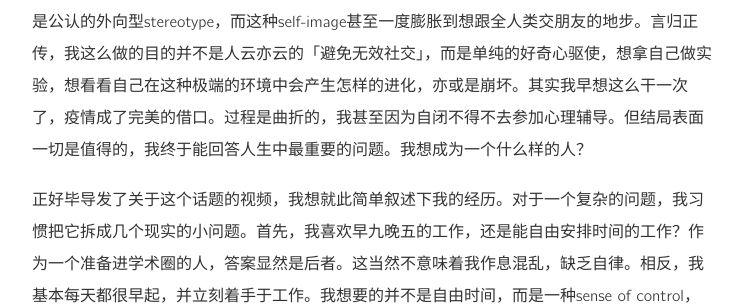
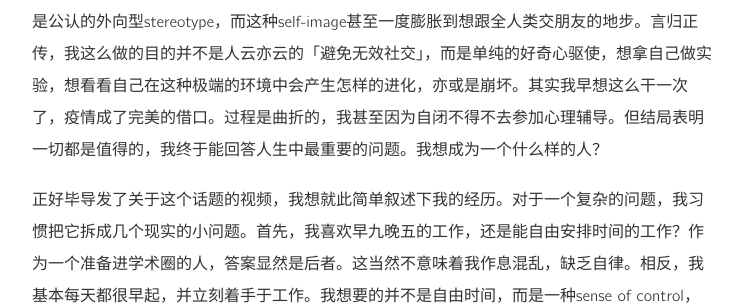
Before and after one commit to rz998/garyzhao.net, a Jekyll site: the page built from _posts/2021-06-16-review.md, in a window 1280 px wide. Shown: the part 847-1152 px from the top of the page, without its empty margins (268-1011 px from the left). Built offline with Jekyll 4.4.1, drawn with Linux system fonts in a browser that asks for light colours; some of the changed text lies outside the part shown.

Commit message:
Update 2021-06-16-review.md

```diff
--- a/_posts/2021-06-16-review.md
+++ b/_posts/2021-06-16-review.md
@@ -13,7 +13,7 @@ categories: [life]
 
 硕士这九节课中，最喜欢的竟然是数学生物。作为一个从未接触过本科以上生物课的人，我惊异于这节课的思路之清晰，逻辑之严谨，与印象中的生物大相径庭。Kot是一位神奇的教授，不仅精通于深邃的泛函分析，动力系统，连神话，历史，甚至到每个专业术语的语源都无所不晓。不像只会抄板书的平庸教师，在每一章的开头，他会先给我们介绍本章的主要人物，他们的故事，他们探索的过程，透过他的叙述代入重演的历史。这大概就是理想的教授范式吧。虽然phase plane画得想吐，但正是因为这些无规则的曲线让我对藏匿于非线性中的混沌有了模糊的认知。为什么假设完全不同的模型会得出相同的结论？为什么复杂系统的结局是混沌？这些问题在以后一定会有更深刻的认知。
 
-这一年的社交我是无一例外全部拒绝的，无论新老朋友，同时我也简化了朋友圈。这种做法对庸人来说是不可理喻的，他们一定会告诉你「人是群居动物」。对于我来说也是困难十足，过去的我是公认的外向型stereotype，而这种self-image甚至一度膨胀到想跟全人类交朋友的地步。言归正传，我这么做的目的并不是人云亦云的「避免无效社交」，而是单纯的好奇心驱使，想拿自己做实验，想看看自己在这种极端的环境中会产生怎样的进化，亦或是崩坏。其实我早想这么干一次了，疫情成了完美的借口。过程是曲折的，我甚至因为自闭不得不去参加心理辅导。但结局表面一切是值得的，我终于能回答人生中最重要的问题。我想成为一个什么样的人？
+这一年的社交我是无一例外全部拒绝的，无论新老朋友，同时我也简化了朋友圈。这种做法对庸人来说是不可理喻的，他们一定会告诉你「人是群居动物」。对于我来说也是困难十足，过去的我是公认的外向型stereotype，而这种self-image甚至一度膨胀到想跟全人类交朋友的地步。言归正传，我这么做的目的并不是人云亦云的「避免无效社交」，而是单纯的好奇心驱使，想拿自己做实验，想看看自己在这种极端的环境中会产生怎样的进化，亦或是崩坏。其实我早想这么干一次了，疫情成了完美的借口。过程是曲折的，我甚至因为自闭不得不去参加心理辅导。但结局表明一切都是值得的，我终于能回答人生中最重要的问题。我想成为一个什么样的人？
 
 正好毕导发了关于这个话题的视频，我想就此简单叙述下我的经历。对于一个复杂的问题，我习惯把它拆成几个现实的小问题。首先，我喜欢早九晚五的工作，还是能自由安排时间的工作？作为一个准备进学术圈的人，答案显然是后者。这当然不意味着我作息混乱，缺乏自律。相反，我基本每天都很早起，并立刻着手于工作。我想要的并不是自由时间，而是一种sense of control，「这份工作是我自己选择的，我理应把它做得尽善尽美」。而当我登上早九晚五的拥挤地铁，物理上的push around蔓延到了精神，这种sense of control就不复存在了。庸人们甚至会发出滑稽的声音，「你没挤过早班的地铁，你的人生就不完整」。
 
```
